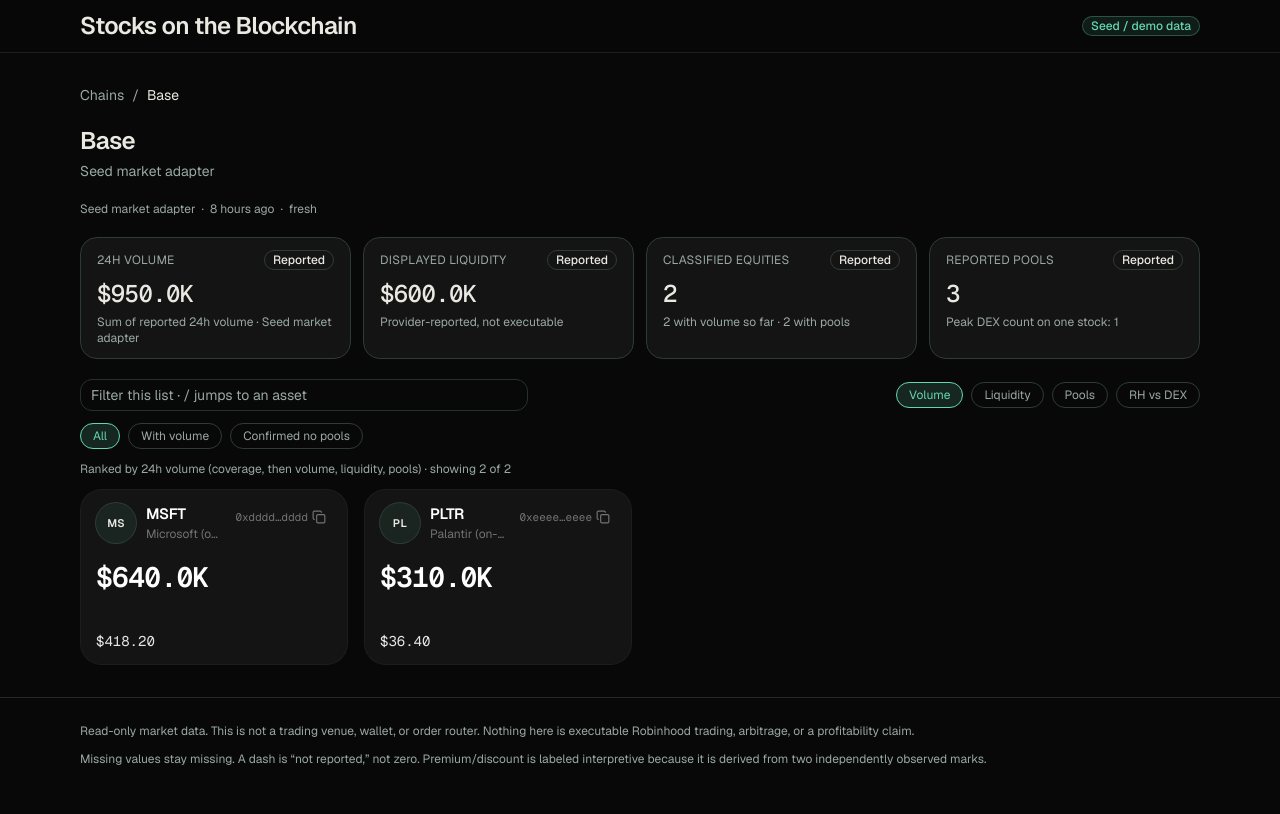
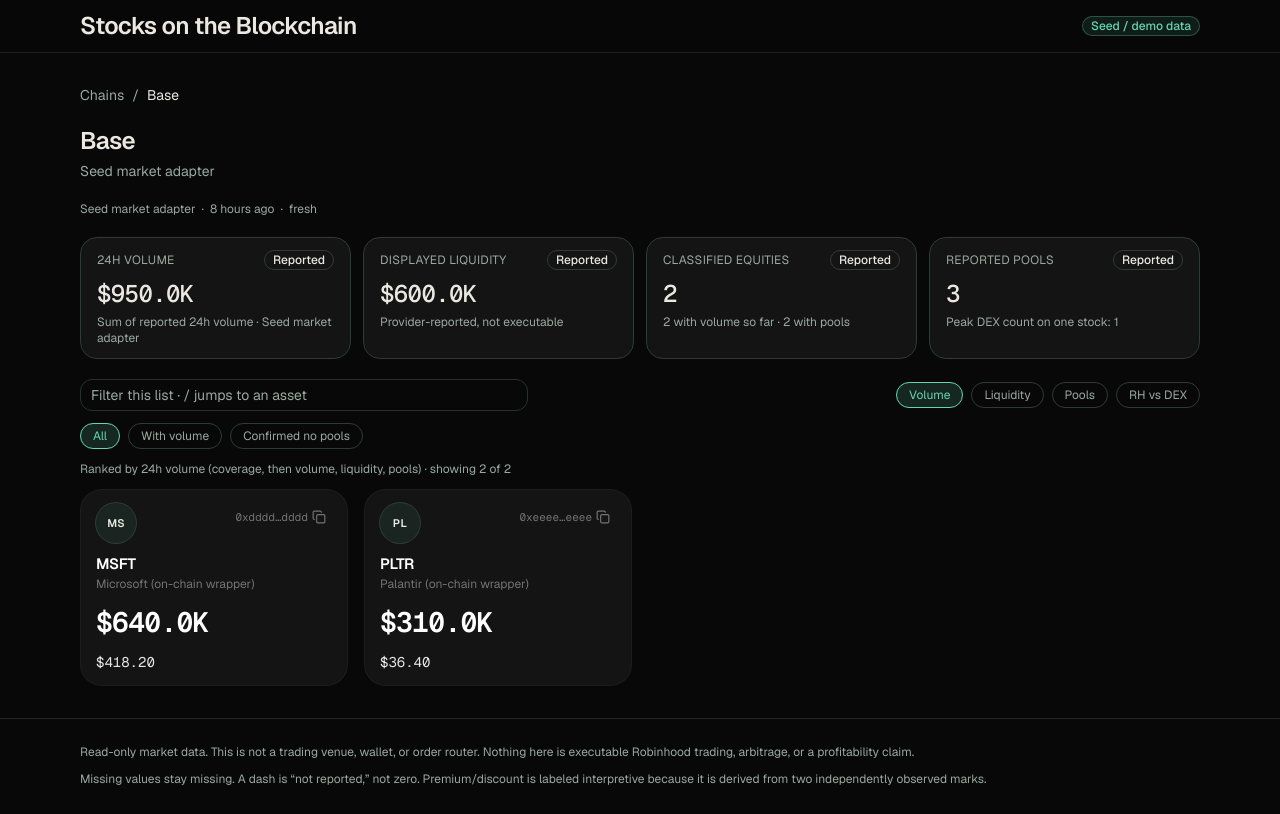
Before and after one commit to cliffweybrecht/stocks-on-the-blockchain, a Next.js app: page /chains/base in a window 1280 px wide. Built offline with nearby package versions, Linux system fonts and the light colour scheme.

Commit message:
Give equity cards a clearer logo / CA header row.
Move ticker and name under the logo so the truncated mint stays
top-right instead of colliding with the symbol on narrow cards.

Co-authored-by: cliffweybrecht <cliffweybrecht@gmail.com>

```diff
--- a/src/components/equity-card.tsx
+++ b/src/components/equity-card.tsx
@@ -51,21 +51,21 @@ export function EquityCard({
         aria-label={`${asset.symbol} ${asset.name}`}
       />
       <div className="relative z-10 flex items-start justify-between gap-2">
-        <div className="flex min-w-0 items-start gap-2.5 pointer-events-none">
+        <div className="pointer-events-none">
           <AssetLogo logoUrl={asset.logoUrl} name={asset.name} symbol={asset.symbol} size="md" />
-          <div className="min-w-0">
-            <p className="truncate text-[15px] font-semibold tracking-tight text-white">{asset.symbol}</p>
-            <p className="truncate text-xs text-neutral-500">{asset.name}</p>
-          </div>
         </div>
         <div className="flex shrink-0 items-center gap-0.5">
+          <CopyAddressIcon address={asset.contractAddress} />
           {enableFavorites && onTogglePin ? (
             <PinButton pinned={Boolean(pinned)} label={asset.symbol} onToggle={onTogglePin} />
           ) : null}
-          <CopyAddressIcon address={asset.contractAddress} />
         </div>
       </div>
-      <p className="relative z-10 mt-5 text-[28px] leading-none font-semibold tracking-tight text-white pointer-events-none">
+      <div className="relative z-10 mt-2.5 min-w-0 pointer-events-none">
+        <p className="truncate text-[15px] font-semibold tracking-tight text-white">{asset.symbol}</p>
+        <p className="truncate text-xs text-neutral-500">{asset.name}</p>
+      </div>
+      <p className="relative z-10 mt-4 text-[28px] leading-none font-semibold tracking-tight text-white pointer-events-none">
         <span className="num">{formatUsdCompact(asset.volume24hUsd)}</span>
       </p>
       <div className="relative z-10 mt-auto flex items-end gap-2 pt-4 pointer-events-none">
```
